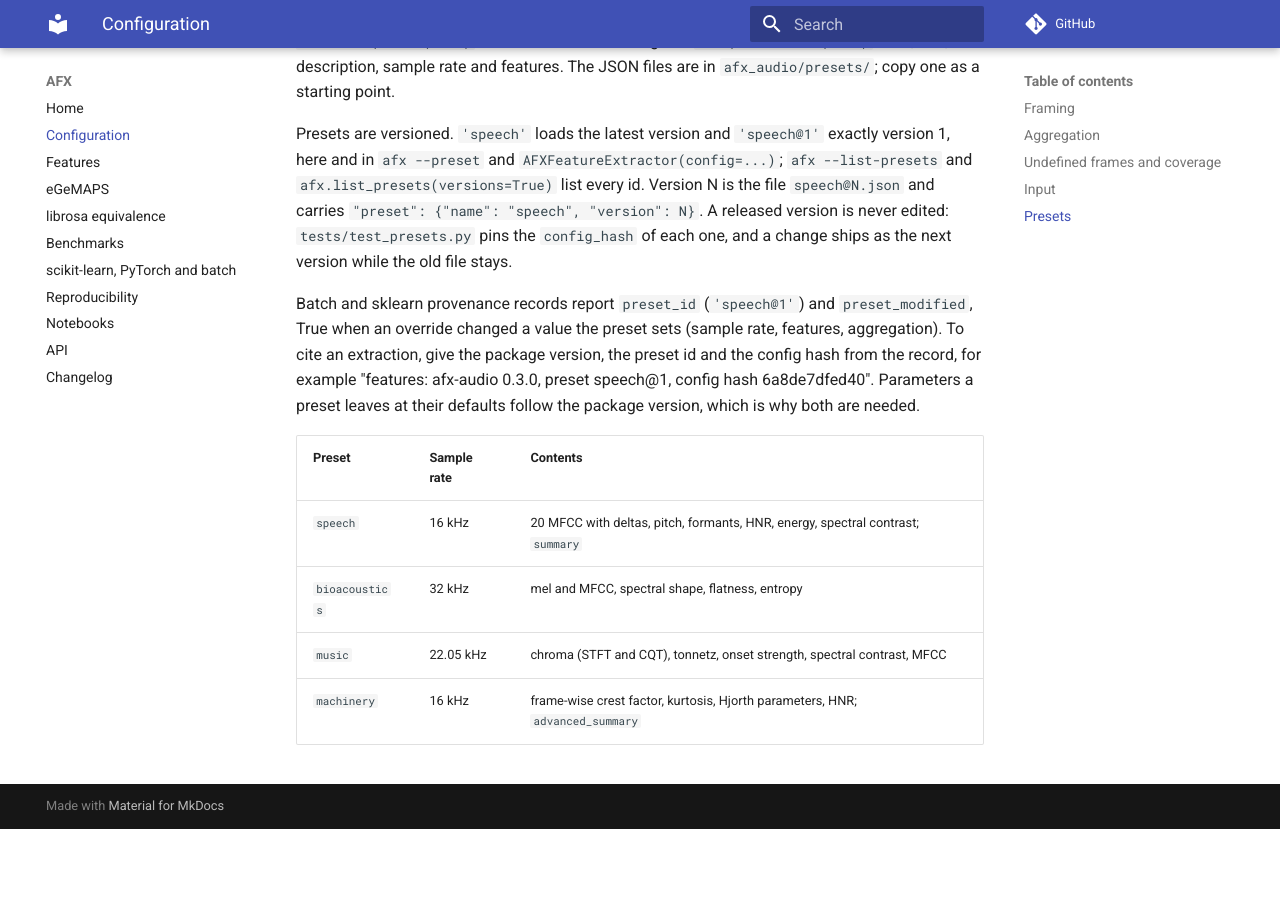
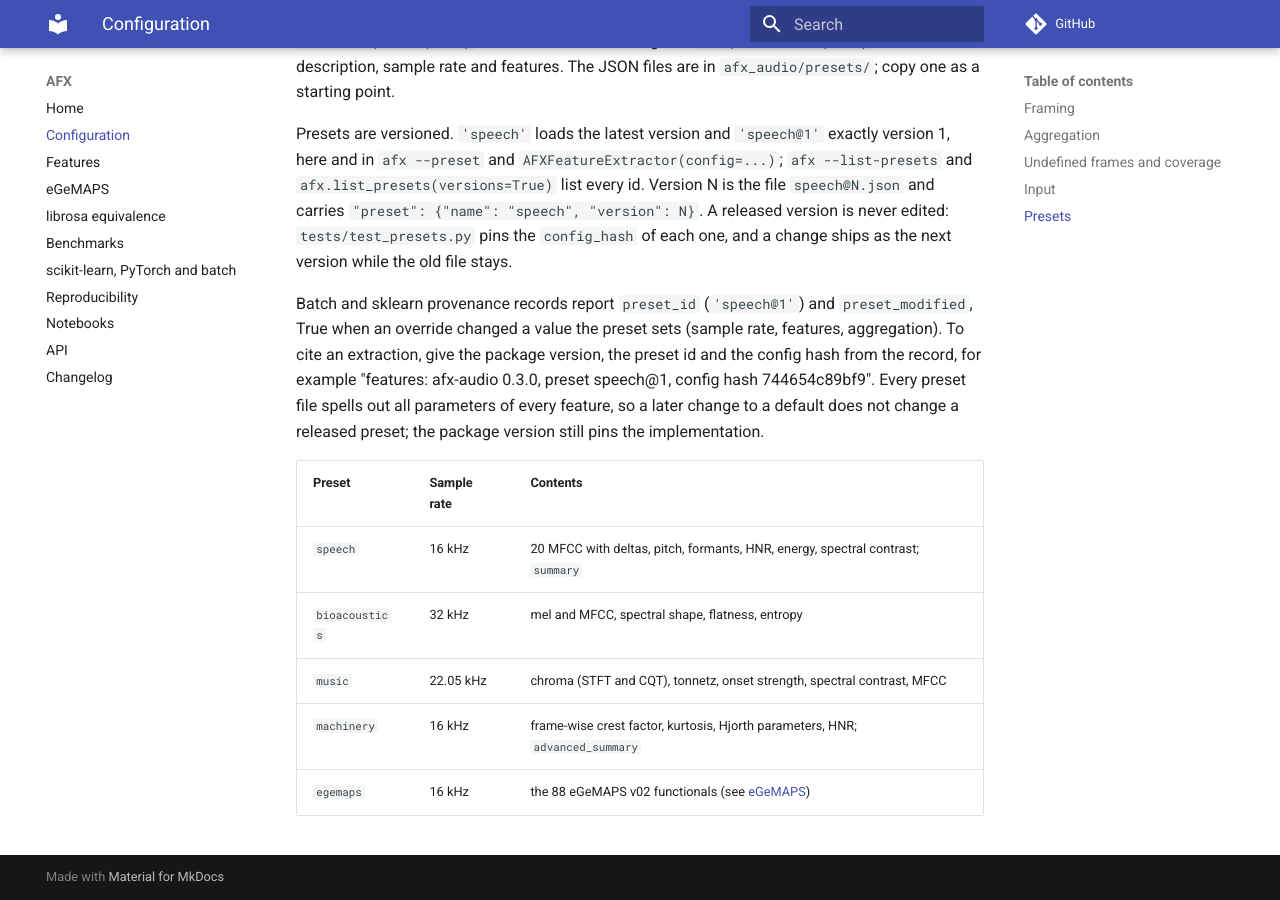
Before and after one commit to danilodsp/AFX, an MkDocs documentation site: the page built from docs/configuration.md, in a window 1280 px wide and 900 px high, scrolled down 3479 px. Built offline with MkDocs 1.6.1 and Material for MkDocs 9.7.7, drawn with Linux system fonts in a browser that asks for light colours; comment, search, counter and statistics services are not loaded; before the commit the page ends 4308 px from its top, so only the background shows below that.

Commit message:
Spell out every parameter in the version 1 presets
A released preset must not change when a default changes in a later
release. rms_energy in speech and music is framed like the other
features (it was one value per clip, so its std was 0), and the speech
pitch and HNR search stops at 600 Hz.

```diff
--- a/docs/configuration.md
+++ b/docs/configuration.md
@@ -168,8 +168,9 @@
 (sample rate, features, aggregation). To cite an extraction, give the
 package version, the preset id and the config hash from the record, for
 example "features: afx-audio 0.3.0, preset speech@1, config hash
-6a8de7dfed40". Parameters a preset leaves at their defaults follow the
-package version, which is why both are needed.
+744654c89bf9". Every preset file spells out all parameters of every
+feature, so a later change to a default does not change a released
+preset; the package version still pins the implementation.
 
 | Preset | Sample rate | Contents |
 |---|---|---|
@@ -177,3 +178,4 @@
 | `bioacoustics` | 32 kHz | mel and MFCC, spectral shape, flatness, entropy |
 | `music` | 22.05 kHz | chroma (STFT and CQT), tonnetz, onset strength, spectral contrast, MFCC |
 | `machinery` | 16 kHz | frame-wise crest factor, kurtosis, Hjorth parameters, HNR; `advanced_summary` |
+| `egemaps` | 16 kHz | the 88 eGeMAPS v02 functionals (see [eGeMAPS](egemaps.md)) |
```
Also changed, not shown: 5 other files.
